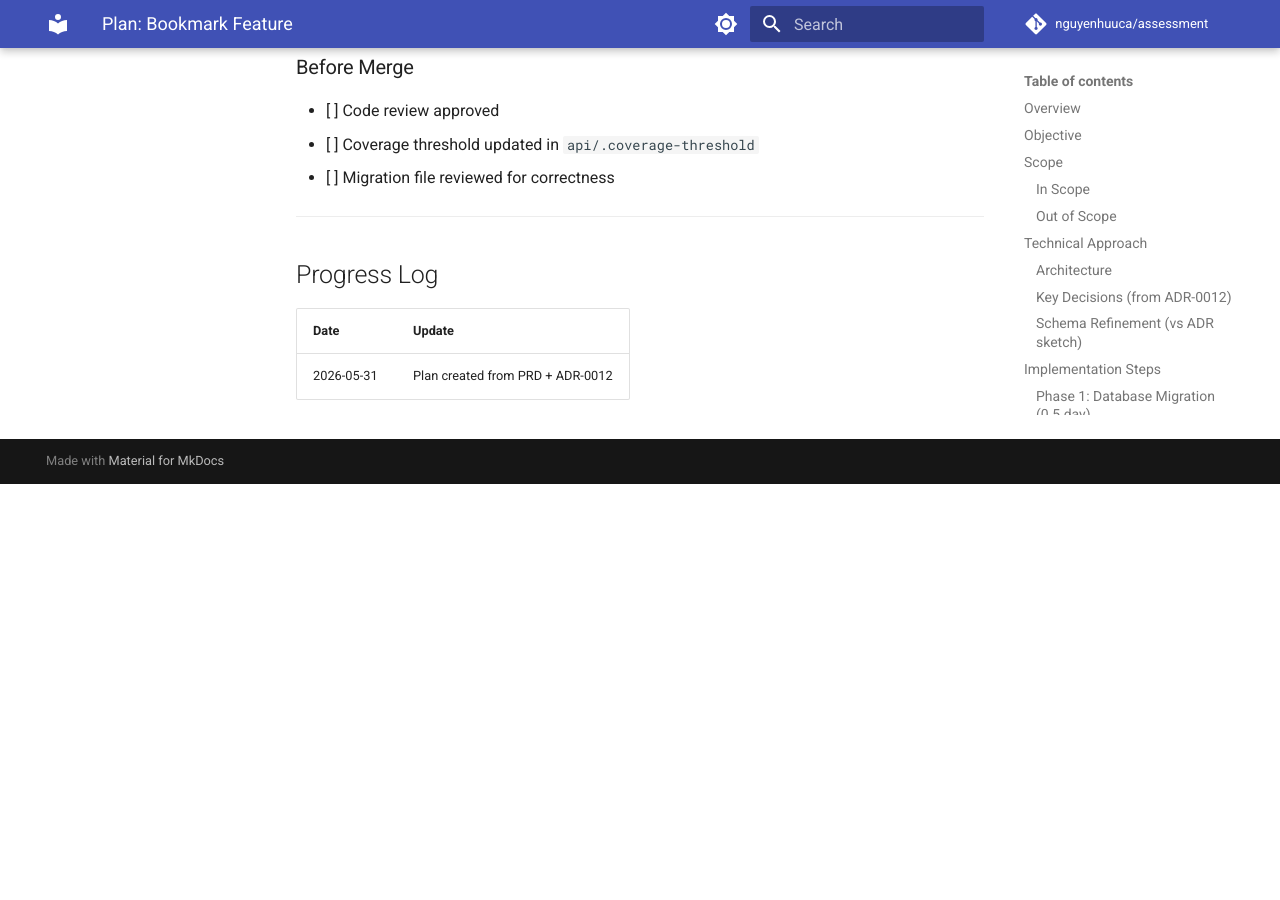
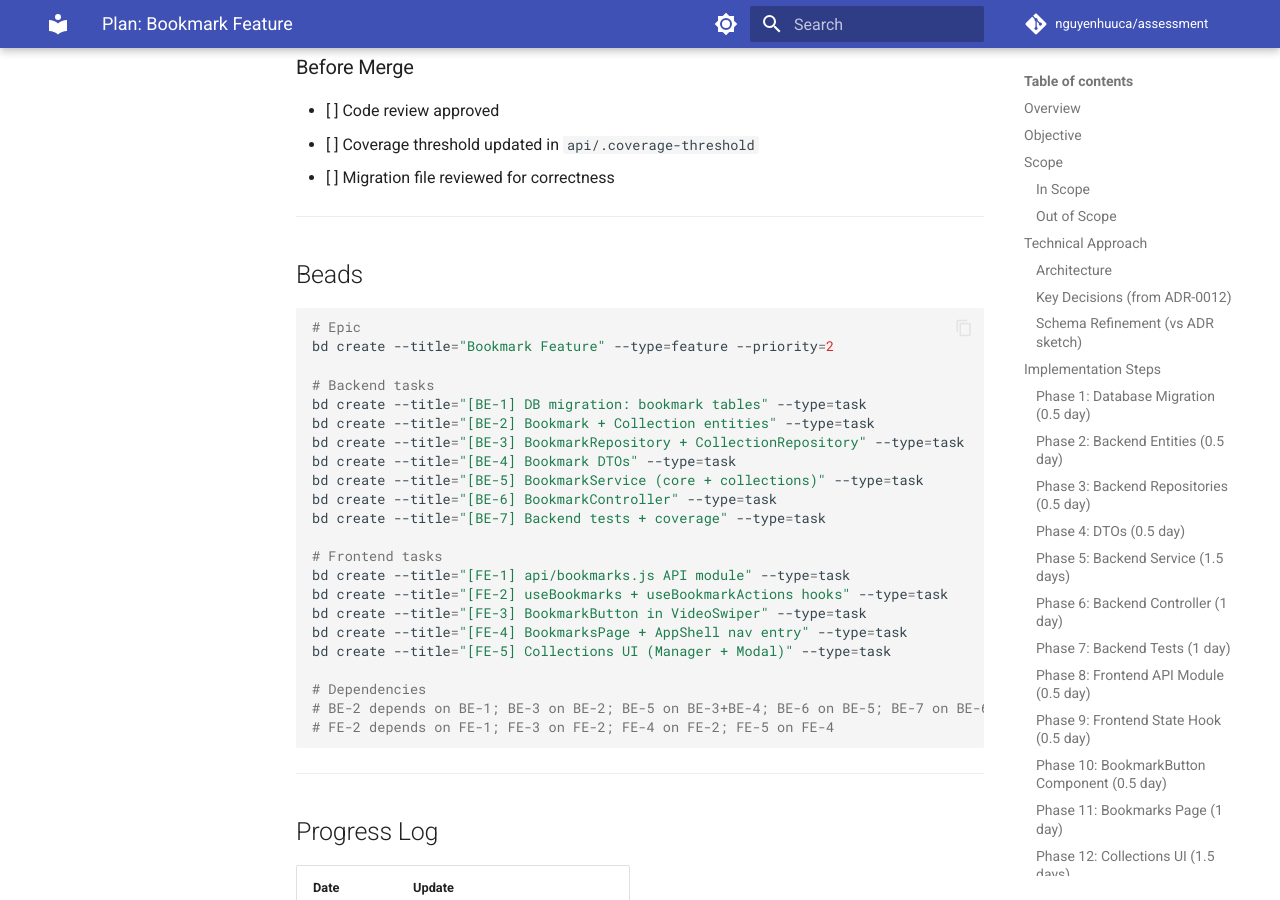
Before and after one commit to nguyenhuuca/assessment, an MkDocs documentation site: the page built from docs/plans/plan-bookmark-feature.md, in a window 1280 px wide and 900 px high, scrolled down 15769 px. Built offline with MkDocs 1.6.1 and Material for MkDocs 9.7.7, drawn with Linux system fonts in a browser that asks for light colours; comment, search, counter and statistics services are not loaded; before the commit the page ends 16253 px from its top, so only the background shows below that.

Commit message:
docs: restore Beads references in flow doc and bookmark plan
Co-Authored-By: Claude Sonnet 4.6 <noreply@anthropic.com>

````diff
--- a/docs/plans/plan-bookmark-feature.md
+++ b/docs/plans/plan-bookmark-feature.md
@@ -587,6 +587,35 @@ Frontend Phase 8 can start once the API contract is finalised (after Phase 6).
 
 ---
 
+## Beads
+
+```bash
+# Epic
+bd create --title="Bookmark Feature" --type=feature --priority=2
+
+# Backend tasks
+bd create --title="[BE-1] DB migration: bookmark tables" --type=task
+bd create --title="[BE-2] Bookmark + Collection entities" --type=task
+bd create --title="[BE-3] BookmarkRepository + CollectionRepository" --type=task
+bd create --title="[BE-4] Bookmark DTOs" --type=task
+bd create --title="[BE-5] BookmarkService (core + collections)" --type=task
+bd create --title="[BE-6] BookmarkController" --type=task
+bd create --title="[BE-7] Backend tests + coverage" --type=task
+
+# Frontend tasks
+bd create --title="[FE-1] api/bookmarks.js API module" --type=task
+bd create --title="[FE-2] useBookmarks + useBookmarkActions hooks" --type=task
+bd create --title="[FE-3] BookmarkButton in VideoSwiper" --type=task
+bd create --title="[FE-4] BookmarksPage + AppShell nav entry" --type=task
+bd create --title="[FE-5] Collections UI (Manager + Modal)" --type=task
+
+# Dependencies
+# BE-2 depends on BE-1; BE-3 on BE-2; BE-5 on BE-3+BE-4; BE-6 on BE-5; BE-7 on BE-6
+# FE-2 depends on FE-1; FE-3 on FE-2; FE-4 on FE-2; FE-5 on FE-4
+```
+
+---
+
 ## Progress Log
 
 | Date | Update |
````
Also changed, not shown: docs/flow-scope-to-implement.md (+8 -6 lines).
